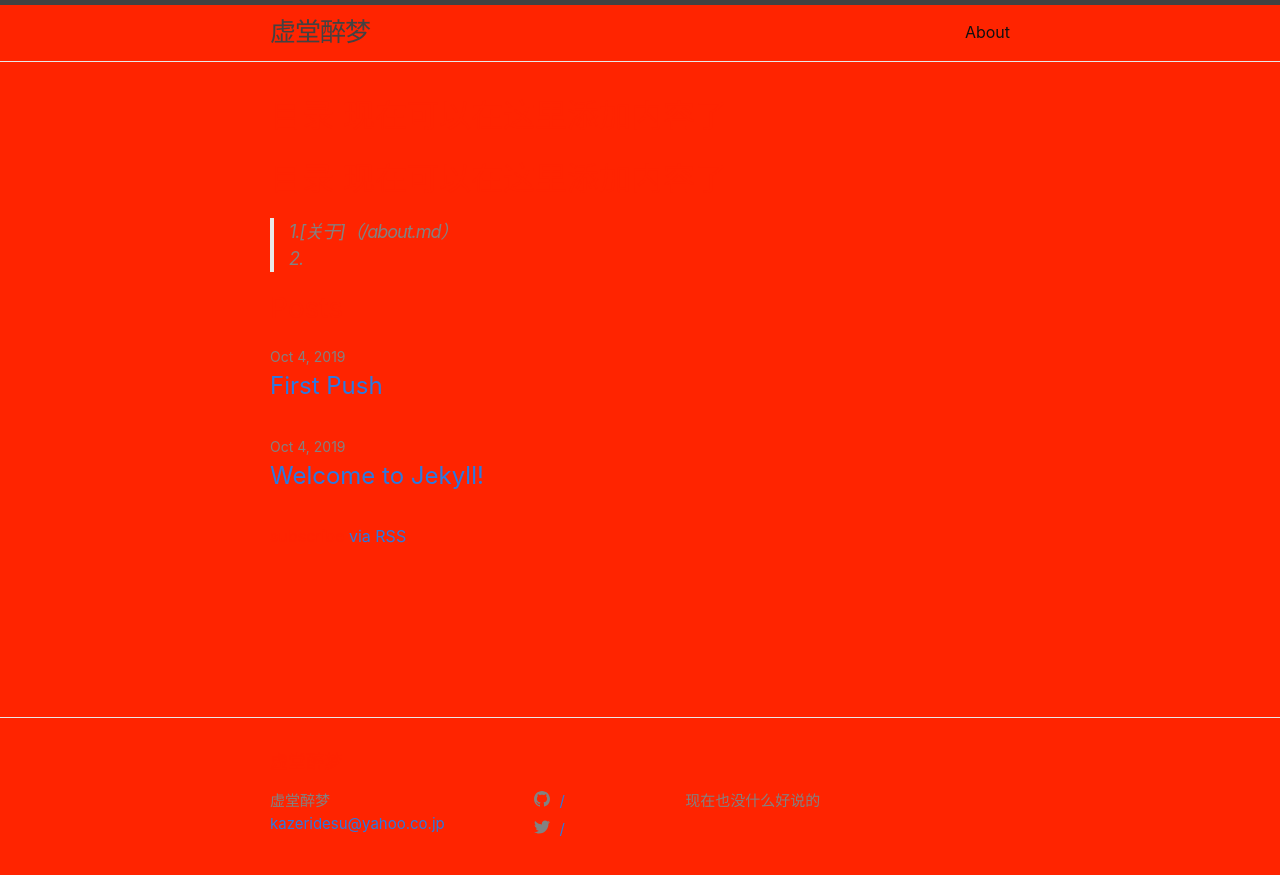
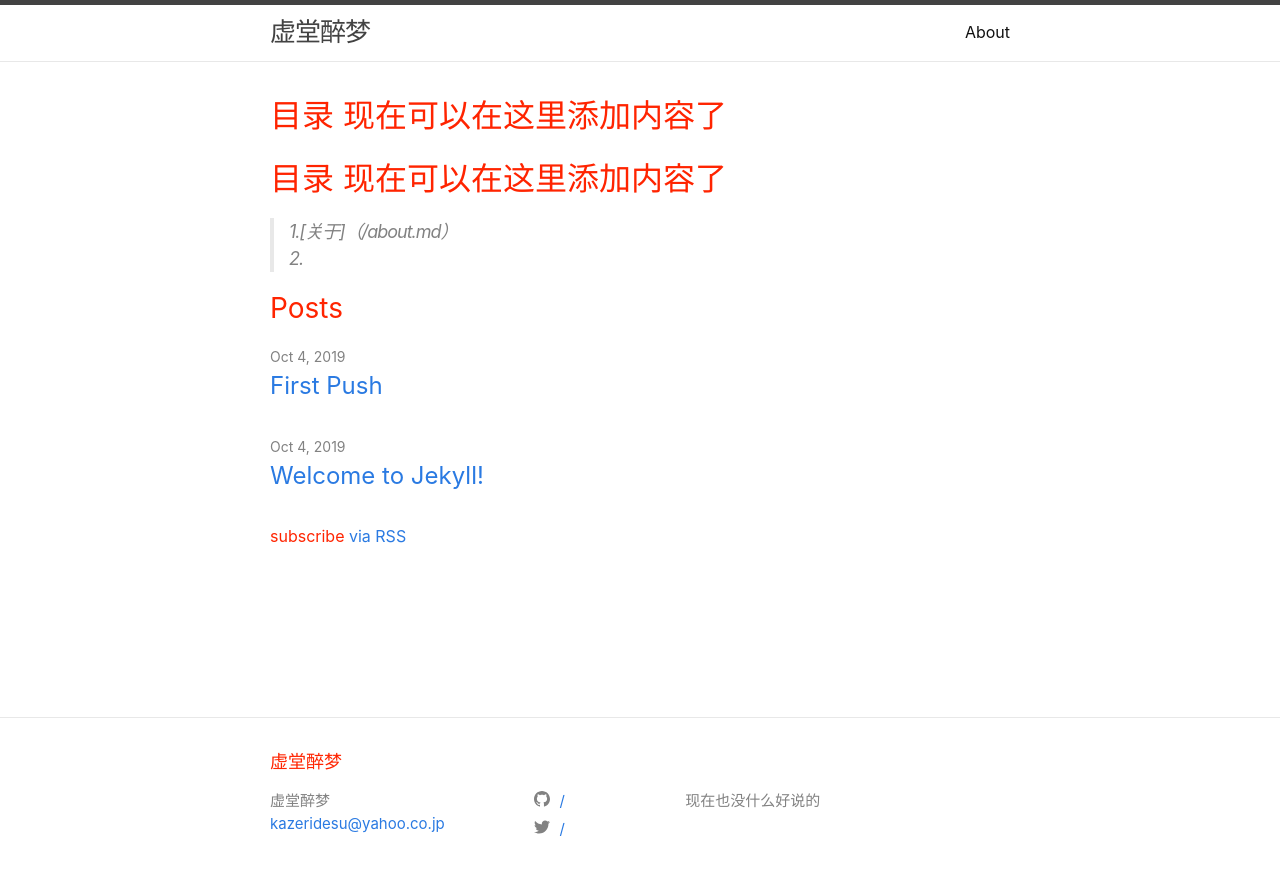
Before and after one commit to kazeridesu/kazeridesu.github.io, a Jekyll site: the page built from index.md, in a window 1280 px wide. Shown: the top 875 px of the page. Built offline with Jekyll 4.4.1, drawn with Linux system fonts in a browser that asks for light colours; our own code applies the rules of GitHub Pages for plain Markdown files.

Commit message:
change background-color

```diff
--- a/assets/main.scss
+++ b/assets/main.scss
@@ -5,7 +5,7 @@
 @import "minima";
 body
 {
-  background-color: #FF2400;
+  background-color: #ffffff;
   color: #FF2400
   ;
 }
```
